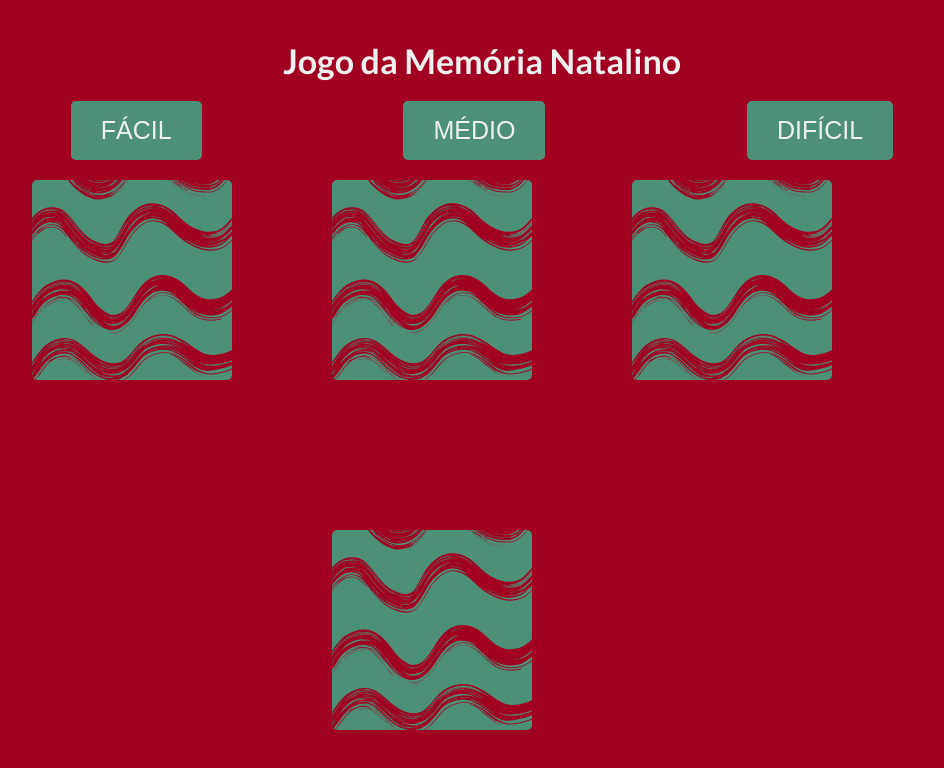
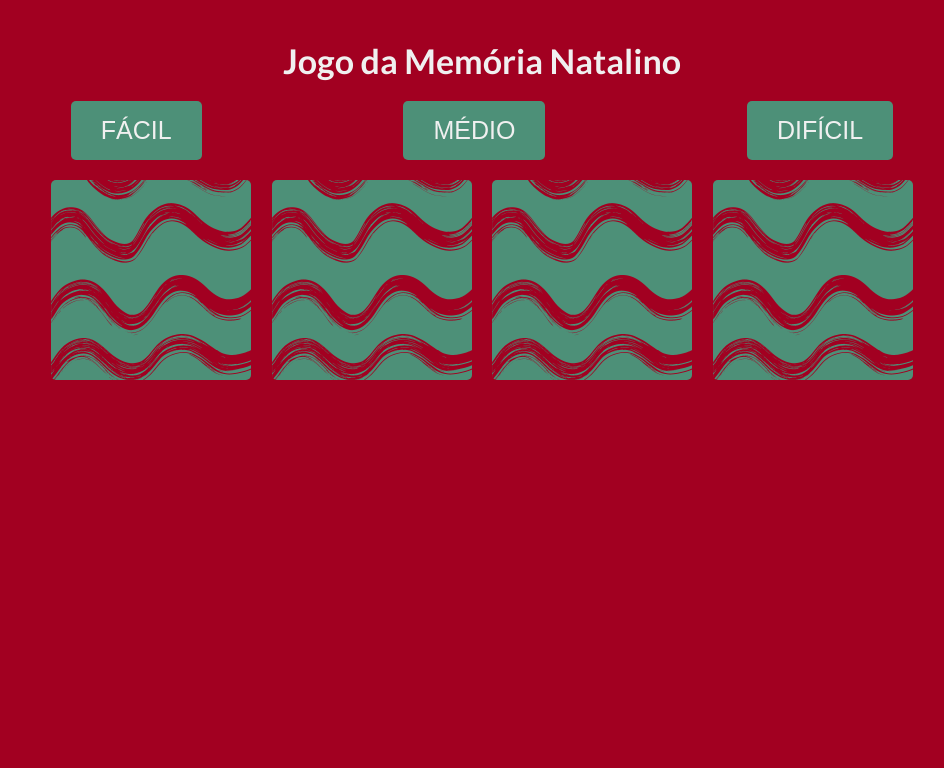
Before and after one commit to acamilass/memory-game-angular, an Angular app: page / in a window 1280 px wide. Shown: the top 768 px of the page, without its empty margins (158-1102 px from the left). Built offline with nearby package versions, Linux system fonts and the light colour scheme.

Commit message:
Ajustes de CSS nos cards

```diff
--- a/src/app/memory-game/memory-game.component.scss
+++ b/src/app/memory-game/memory-game.component.scss
@@ -30,32 +30,30 @@
 
 
   &__grid {
-    width: 80vw;
+    width: 69vw;
     height: 70rem;
 
     display: flex;
     flex-wrap: wrap;
-    justify-content: center;
+    justify-content: space-around;
 
   }
 
   &__card {
     cursor: pointer;
-    position: relative;
-
-    margin-right: 30rem;
 
     &--side {
-      position: absolute;
-      top: 0;
-      left: 0;
-
       transition: all .8s ease;
       backface-visibility: hidden;
       overflow: hidden;
     }
 
+    &--front, &--back {
+      position: relative;
+    }
+
     &--back {
+      margin-top: -20.2rem;
       transform: rotateY(180deg);
     }
 
```
